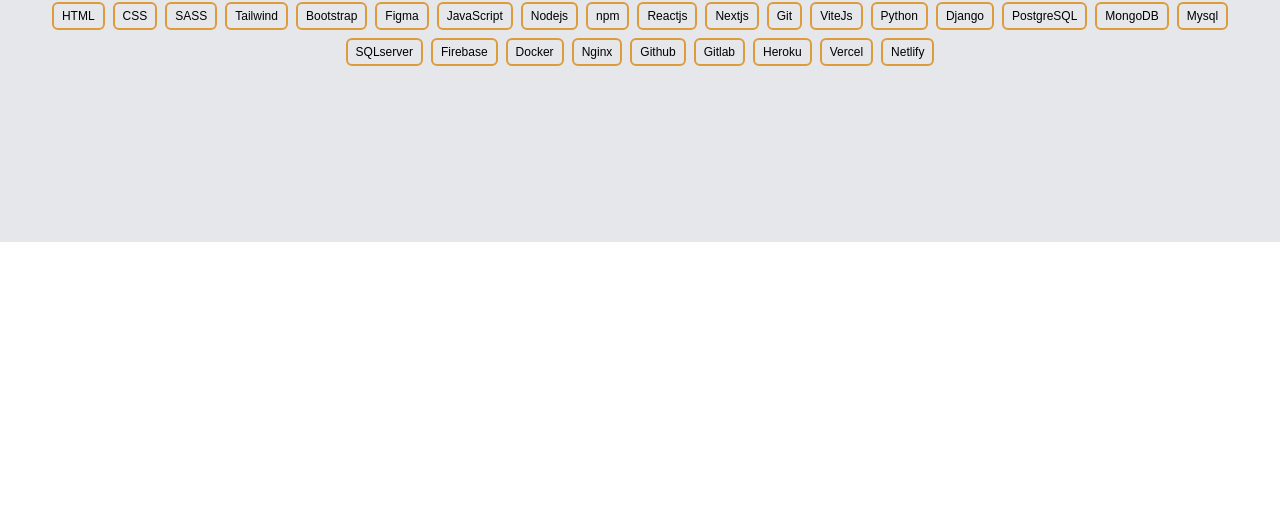
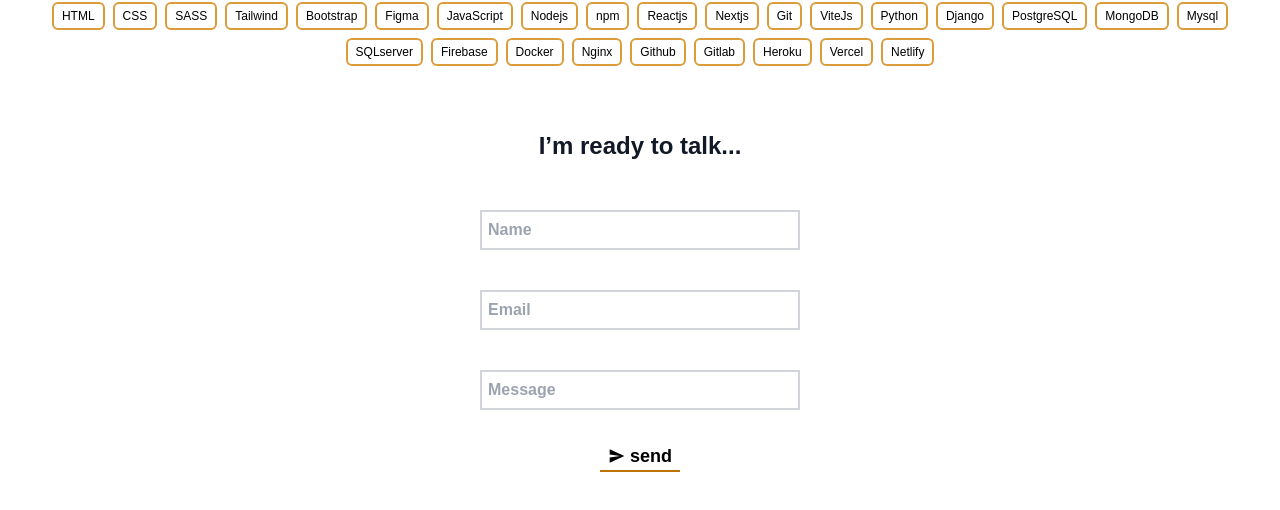
Before and after one commit to aimdexter/portfolio, a React (Vite) app: page / in a window 1280 px wide. Shown: the part 2144-2654 px from the top of the page. Before the commit the page ends 2386 px from the top, so only its background shows below. Built offline with nearby package versions, Linux system fonts and the light colour scheme.

Commit message:
contact form done

```diff
--- a/src/App.jsx
+++ b/src/App.jsx
@@ -4,15 +4,17 @@ import Socials from './components/Socials'
 import Projects from './components/Projects'
 import './index.css'
 import Profile from './components/Profile'
+import Contact from './components/Contact'
 
 function App() {
   return (
-    <div className="font-arial p-4 flex flex-col bg-gray-200 pb-40">
+    <div className="font-arial p-4 flex flex-col pb-40">
       <Menu />
       <Header />
       <Socials />
       <Projects />
       <Profile />
+      <Contact />
     </div>
   )
 }
--- /dev/null
+++ b/src/components/Contact.jsx
@@ -0,0 +1,31 @@
+import { IoMdSend } from 'react-icons/io';
+
+const Contact = () => {
+    return (
+        <div class="flex flex-col justify-center items-center pt-8">
+            <div class="pt-4 pb-8 rounded-xl w-[320px]">
+                <h1 class="text-2xl font-semibold text-gray-900 text-center">I’m ready to talk...</h1>
+                <form class="mt-12" action="" method="POST">
+                    <div class="relative">
+                        <input id="Name" name="Name" type="text" class="bg-transparent pl-2 peer h-10 w-full border-2 border-gray-300 text-gray-900 placeholder-transparent focus:outline-none focus:border-brand" placeholder="Name" />
+                        <label for="Name" class="absolute left-2 -top-3.5 text-gray-600 text-sm transition-all peer-placeholder-shown:text-base peer-placeholder-shown:font-semibold peer-placeholder-shown:text-gray-400 peer-placeholder-shown:top-2 peer-focus:-top-2 peer-focus:bg-white peer-focus:text-gray-600 peer-focus:text-sm">Name</label>
+                    </div>
+                    <div class="mt-10 relative">
+                        <input id="email" type="text" name="email" class="peer pl-2 h-10 w-full border-2 border-gray-300 text-gray-900 placeholder-transparent focus:outline-none focus:border-brand" placeholder="email" />
+                        <label for="email" class="absolute left-2 -top-3.5 text-gray-600 text-sm transition-all peer-placeholder-shown:text-base peer-placeholder-shown:text-gray-400 peer-placeholder-shown:font-semibold peer-placeholder-shown:top-2 peer-focus:-top-2 peer-focus:bg-white peer-focus:text-gray-600 peer-focus:text-sm">Email</label>
+                    </div>
+                    <div class="mt-10 relative">
+                        <input id="Message" type="Textarea" name="password" class="peer pl-2 h-10 w-full border-2 border-gray-300 text-gray-900 placeholder-transparent focus:outline-none focus:border-brand" placeholder="Message" />
+                        <label for="Message" class="absolute left-2 -top-3.5 text-gray-600 text-sm transition-all peer-placeholder-shown:text-base peer-placeholder-shown:text-gray-400 peer-placeholder-shown:font-semibold peer-placeholder-shown:top-2 peer-focus:-top-2 peer-focus:bg-white peer-focus:text-gray-600 peer-focus:text-sm">Message</label>
+                    </div>
+                    <div className="flex w-fit mx-auto px-2 flex-row items-center justify-center pt-8 gap-1 text-lg font-bold border-b-2 border-brand">
+                        <IoMdSend />
+                        <button type="submit">send</button>
+                    </div>
+                </form>
+            </div>
+        </div>
+    );
+}
+
+export default Contact;
```
